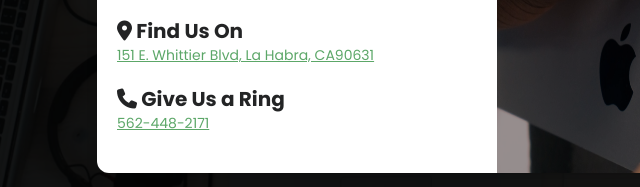
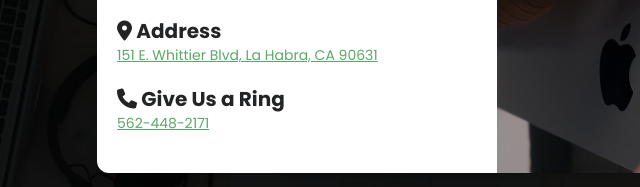
Before and after one commit to Mezzky/kaddy-service, a plain HTML site: page contact.html in a window 1280 px wide. Shown: the part 487-674 px from the top of the page, 143-783 px from the left. Drawn offline with nearby package versions, Linux system fonts and the light colour scheme.

Commit message:
Update contact.html

```diff
--- a/contact.html
+++ b/contact.html
@@ -124,8 +124,8 @@
 					<a class="text-sm text-main underline laptop:text-md" target="_blank" href="mailto:Helpdesk@KComputerRepairOC.com">Helpdesk@KComputerRepairOC.com</a>
 				</div>
 				<div class="info-box flex flex-col">
-					<h3 class="text-dark text-xl font-semibold"><i class="fa-solid fa-location-dot"></i> Find Us On</h3>
-					<a class="text-sm text-main underline laptop:text-md" target="_blank" href="https://goo.gl/maps/pMcmMXrezUuEtiE67">151 E. Whittier Blvd, La Habra, CA90631</a>
+					<h3 class="text-dark text-xl font-semibold"><i class="fa-solid fa-location-dot"></i> Address</h3>
+					<a class="text-sm text-main underline laptop:text-md" target="_blank" href="https://goo.gl/maps/pMcmMXrezUuEtiE67">151 E. Whittier Blvd, La Habra, CA 90631</a>
 				</div>
 				<div class="info-box flex flex-col">
 					<h3 class="text-dark text-xl font-semibold"><i class="fa-solid fa-phone"></i> Give Us a Ring</h3>
```
